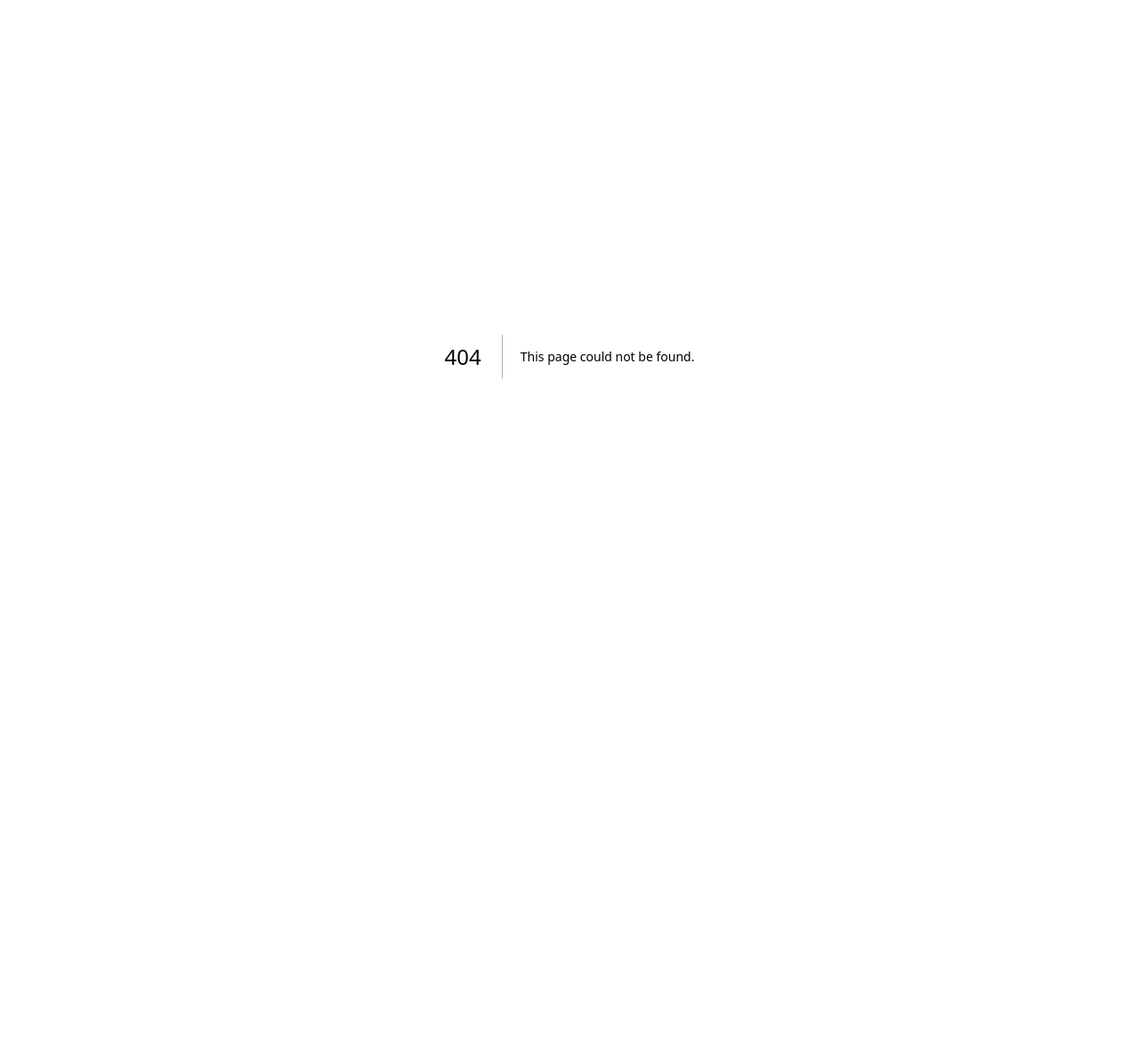
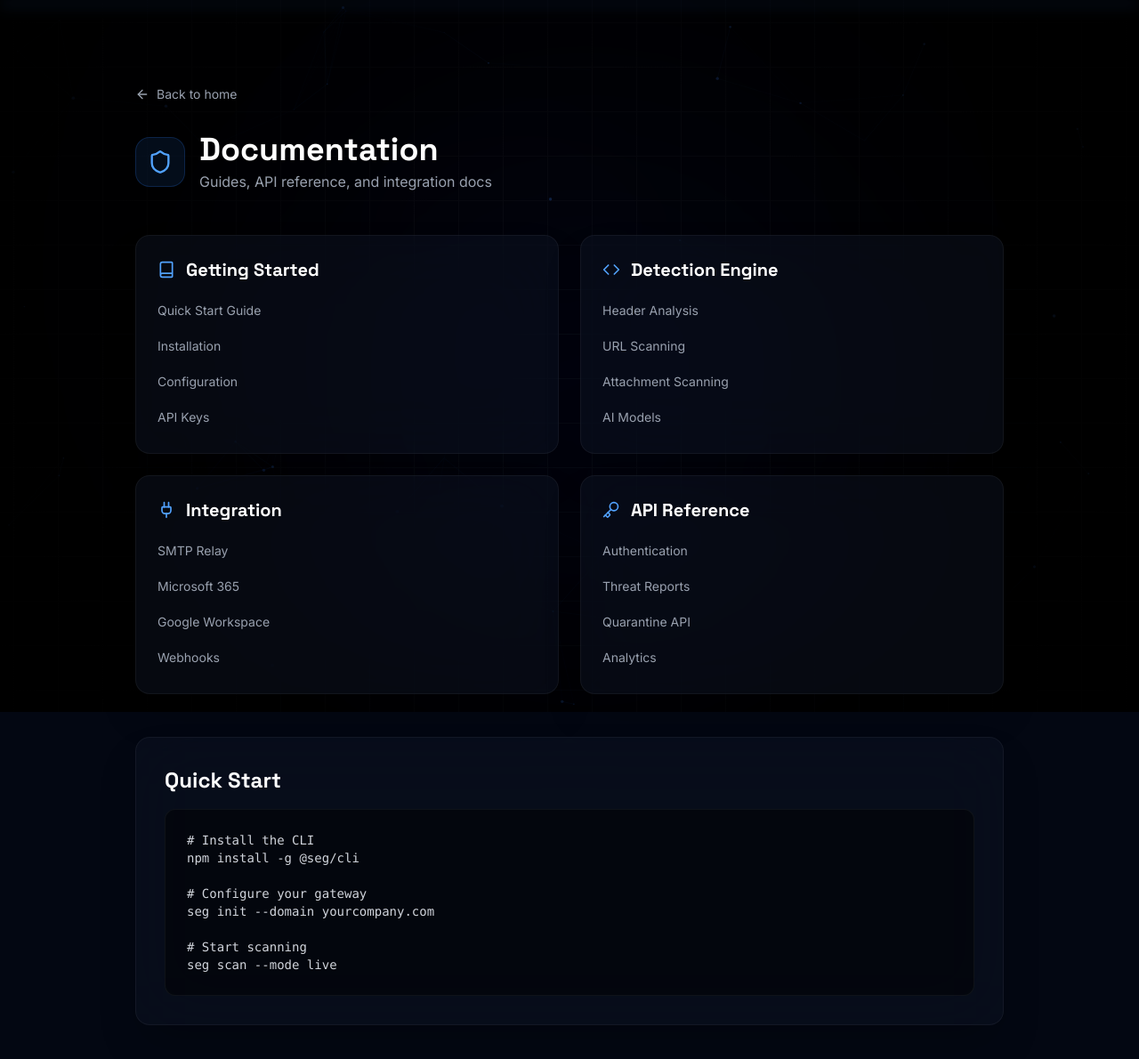
Before and after one commit to nithin2k5/CapStone-1, a Next.js app in the folder client/: page /docs in a window 1280 px wide. Before the commit this address had no page. Shown: the top 1190 px of the page at 89% size. Before the commit the page ends 800 px from the top, so only its background shows below. Built offline with nearby package versions, Linux system fonts and the light colour scheme.

Commit message:
feat: add docs and privacy pages and wire up navigation links
Connects landing page CTAs and navbar to login, signup, dashboard,
documentation, and privacy routes.

```diff
--- /dev/null
+++ b/client/app/docs/page.tsx
@@ -0,0 +1,82 @@
+import Link from "next/link";
+import { Shield, ArrowLeft, Book, Code, Plug, Key } from "lucide-react";
+import AnimatedBackground from "@/components/ui/AnimatedBackground";
+import { docsSections } from "@/lib/mock-data";
+
+export const metadata = {
+  title: "Documentation | Secure Email Gateway",
+  description: "Documentation for Secure Email Gateway API and integration",
+};
+
+const sectionIcons = [Book, Code, Plug, Key];
+
+export default function DocsPage() {
+  return (
+    <div className="relative min-h-screen">
+      <AnimatedBackground />
+
+      <div className="relative z-10 container mx-auto px-6 py-24 max-w-5xl">
+        <Link
+          href="/"
+          className="inline-flex items-center gap-2 text-sm text-gray-400 hover:text-white mb-8 transition-colors"
+        >
+          <ArrowLeft className="w-4 h-4" />
+          Back to home
+        </Link>
+
+        <div className="flex items-center gap-4 mb-12">
+          <div className="w-14 h-14 rounded-2xl bg-blue-500/10 border border-blue-500/20 flex items-center justify-center">
+            <Shield className="w-7 h-7 text-blue-400" />
+          </div>
+          <div>
+            <h1 className="font-heading text-4xl font-bold text-white">Documentation</h1>
+            <p className="text-gray-400 mt-1">Guides, API reference, and integration docs</p>
+          </div>
+        </div>
+
+        <div className="grid md:grid-cols-2 gap-6">
+          {docsSections.map((section, index) => {
+            const Icon = sectionIcons[index] ?? Book;
+            return (
+              <div
+                key={section.title}
+                className="glass-card rounded-2xl p-6 border border-white/[0.05] hover:border-blue-500/20 transition-colors"
+              >
+                <div className="flex items-center gap-3 mb-4">
+                  <Icon className="w-5 h-5 text-blue-400" />
+                  <h2 className="font-heading text-xl font-bold text-white">{section.title}</h2>
+                </div>
+                <ul className="space-y-2">
+                  {section.items.map((item) => (
+                    <li key={item}>
+                      <Link
+                        href="#"
+                        className="text-gray-400 hover:text-blue-400 transition-colors text-sm block py-1.5"
+                      >
+                        {item}
+                      </Link>
+                    </li>
+                  ))}
+                </ul>
+              </div>
+            );
+          })}
+        </div>
+
+        <div className="mt-12 glass-card rounded-2xl p-8 border border-white/[0.05]">
+          <h2 className="font-heading text-2xl font-bold text-white mb-4">Quick Start</h2>
+          <pre className="bg-black/50 rounded-xl p-6 overflow-x-auto text-sm text-gray-300 font-mono border border-white/[0.05]">
+{`# Install the CLI
+npm install -g @seg/cli
+
+# Configure your gateway
+seg init --domain yourcompany.com
+
+# Start scanning
+seg scan --mode live`}
+          </pre>
+        </div>
+      </div>
+    </div>
+  );
+}
--- /dev/null
+++ b/client/app/privacy/page.tsx
@@ -0,0 +1,75 @@
+import Link from "next/link";
+import { ArrowLeft } from "lucide-react";
+import AnimatedBackground from "@/components/ui/AnimatedBackground";
+
+export const metadata = {
+  title: "Privacy Policy | Secure Email Gateway",
+  description: "Privacy policy and terms of service",
+};
+
+export default function PrivacyPage() {
+  return (
+    <div className="relative min-h-screen">
+      <AnimatedBackground />
+
+      <div className="relative z-10 container mx-auto px-6 py-24 max-w-3xl">
+        <Link
+          href="/"
+          className="inline-flex items-center gap-2 text-sm text-gray-400 hover:text-white mb-8 transition-colors"
+        >
+          <ArrowLeft className="w-4 h-4" />
+          Back to home
+        </Link>
+
+        <h1 className="font-heading text-4xl font-bold text-white mb-8">Privacy Policy</h1>
+
+        <div className="glass-card rounded-2xl p-8 border border-white/[0.05] prose prose-invert max-w-none">
+          <div className="space-y-6 text-gray-400 leading-relaxed">
+            <section>
+              <h2 className="text-xl font-bold text-white mb-3">1. Information We Collect</h2>
+              <p>
+                Secure Email Gateway processes email metadata including sender addresses, recipient
+                addresses, subject lines, and attachment hashes for threat detection purposes. We do
+                not store email body content unless explicitly configured for quarantine review.
+              </p>
+            </section>
+
+            <section>
+              <h2 className="text-xl font-bold text-white mb-3">2. How We Use Data</h2>
+              <p>
+                Collected data is used exclusively for phishing detection, malware scanning, and
+                security analytics. Aggregated threat intelligence may be shared with our security
+                partners to improve global email security.
+              </p>
+            </section>
+
+            <section>
+              <h2 className="text-xl font-bold text-white mb-3">3. Data Retention</h2>
+              <p>
+                Threat logs are retained for 90 days by default. Quarantined emails are retained
+                for 30 days before automatic deletion. Retention periods are configurable in your
+                dashboard settings.
+              </p>
+            </section>
+
+            <section>
+              <h2 className="text-xl font-bold text-white mb-3">4. Security</h2>
+              <p>
+                All data is encrypted in transit using TLS 1.3 and at rest using AES-256 encryption.
+                Our infrastructure complies with ISO 27001 and SOC 2 Type II standards.
+              </p>
+            </section>
+
+            <section>
+              <h2 className="text-xl font-bold text-white mb-3">5. Contact</h2>
+              <p>
+                For privacy-related inquiries, contact our Data Protection Officer at{" "}
+                <span className="text-blue-400">privacy@gateway.local</span>.
+              </p>
+            </section>
+          </div>
+        </div>
+      </div>
+    </div>
+  );
+}
--- a/client/components/sections/Footer.tsx
+++ b/client/components/sections/Footer.tsx
@@ -40,10 +40,15 @@ export default function Footer() {
           <div>
             <h4 className="text-white font-bold mb-4">Quick Links</h4>
             <ul className="space-y-3">
-              {['Documentation', 'Architecture', 'Research', 'Dashboard'].map((link) => (
-                <li key={link}>
-                  <Link href="#" className="text-gray-400 hover:text-blue-400 transition-colors text-sm">
-                    {link}
+              {[
+                { label: "Documentation", href: "/docs" },
+                { label: "Architecture", href: "/#architecture" },
+                { label: "Research", href: "/#research" },
+                { label: "Dashboard", href: "/dashboard" },
+              ].map((link) => (
+                <li key={link.label}>
+                  <Link href={link.href} className="text-gray-400 hover:text-blue-400 transition-colors text-sm">
+                    {link.label}
                   </Link>
                 </li>
               ))}
@@ -54,10 +59,15 @@ export default function Footer() {
           <div>
             <h4 className="text-white font-bold mb-4">Legal</h4>
             <ul className="space-y-3">
-              {['Privacy Policy', 'Terms of Service', 'Security Policy', 'Contact'].map((link) => (
-                <li key={link}>
-                  <Link href="#" className="text-gray-400 hover:text-blue-400 transition-colors text-sm">
-                    {link}
+              {[
+                { label: "Privacy Policy", href: "/privacy" },
+                { label: "Terms of Service", href: "/privacy" },
+                { label: "Security Policy", href: "/privacy" },
+                { label: "Contact", href: "/#contact" },
+              ].map((link) => (
+                <li key={link.label}>
+                  <Link href={link.href} className="text-gray-400 hover:text-blue-400 transition-colors text-sm">
+                    {link.label}
                   </Link>
                 </li>
               ))}
--- a/client/components/sections/Hero.tsx
+++ b/client/components/sections/Hero.tsx
@@ -1,5 +1,6 @@
 "use client";
 
+import Link from "next/link";
 import { motion } from "framer-motion";
 import { Shield, Mail, Brain, Network, Lock, AlertTriangle, ArrowRight, ChevronRight } from "lucide-react";
 
@@ -37,13 +38,19 @@ export default function Hero() {
             </p>
 
             <div className="flex flex-col sm:flex-row items-center justify-center lg:justify-start gap-5">
-              <button className="w-full sm:w-auto px-8 py-4 bg-white text-black hover:bg-gray-200 rounded-full font-semibold text-lg transition-all flex items-center justify-center gap-2 group">
+              <Link
+                href="/signup"
+                className="w-full sm:w-auto px-8 py-4 bg-white text-black hover:bg-gray-200 rounded-full font-semibold text-lg transition-all flex items-center justify-center gap-2 group"
+              >
                 Start Free Trial
                 <ArrowRight className="w-5 h-5 group-hover:translate-x-1 transition-transform" />
-              </button>
-              <button className="w-full sm:w-auto px-8 py-4 glass hover:bg-white/[0.05] text-white rounded-full font-semibold text-lg transition-all flex items-center justify-center gap-2">
-                View Documentation
-              </button>
+              </Link>
+              <Link
+                href="/dashboard"
+                className="w-full sm:w-auto px-8 py-4 glass hover:bg-white/[0.05] text-white rounded-full font-semibold text-lg transition-all flex items-center justify-center gap-2"
+              >
+                View Demo
+              </Link>
             </div>
           </motion.div>
 
--- a/client/components/sections/Navbar.tsx
+++ b/client/components/sections/Navbar.tsx
@@ -7,10 +7,11 @@ import Link from "next/link";
 import { GithubIcon } from "@/components/ui/SocialIcons";
 
 const navLinks = [
-  { name: "Features", href: "#features" },
-  { name: "Architecture", href: "#architecture" },
-  { name: "Dashboard", href: "#dashboard" },
-  { name: "Research", href: "#research" },
+  { name: "Features", href: "/#features" },
+  { name: "Architecture", href: "/#architecture" },
+  { name: "Dashboard", href: "/dashboard" },
+  { name: "Research", href: "/#research" },
+  { name: "Docs", href: "/docs" },
 ];
 
 export default function Navbar() {
@@ -68,12 +69,18 @@ export default function Navbar() {
             >
               <GithubIcon />
             </Link>
-            <button className="px-6 py-2.5 text-sm font-semibold text-white bg-white/10 hover:bg-white/20 border border-white/10 rounded-full transition-all backdrop-blur-md">
-              Contact Sales
-            </button>
-            <button className="px-6 py-2.5 text-sm font-semibold text-white bg-blue-600 hover:bg-blue-500 rounded-full transition-all shadow-[0_0_20px_rgba(59,130,246,0.3)] hover:shadow-[0_0_30px_rgba(59,130,246,0.5)]">
+            <Link
+              href="/login"
+              className="px-6 py-2.5 text-sm font-semibold text-white bg-white/10 hover:bg-white/20 border border-white/10 rounded-full transition-all backdrop-blur-md"
+            >
+              Sign In
+            </Link>
+            <Link
+              href="/signup"
+              className="px-6 py-2.5 text-sm font-semibold text-white bg-blue-600 hover:bg-blue-500 rounded-full transition-all shadow-[0_0_20px_rgba(59,130,246,0.3)] hover:shadow-[0_0_30px_rgba(59,130,246,0.5)]"
+            >
               Get Started
-            </button>
+            </Link>
           </div>
 
           {/* Mobile Toggle */}
@@ -105,12 +112,20 @@ export default function Navbar() {
                 </Link>
               ))}
               <div className="flex flex-col gap-4 pt-6 border-t border-white/10">
-                <button className="w-full px-6 py-3 text-base font-semibold text-white bg-blue-600 rounded-xl">
+                <Link
+                  href="/signup"
+                  className="w-full px-6 py-3 text-base font-semibold text-white bg-blue-600 rounded-xl text-center"
+                  onClick={() => setMobileMenuOpen(false)}
+                >
                   Get Started
-                </button>
-                <button className="w-full px-6 py-3 text-base font-semibold text-white bg-white/5 border border-white/10 rounded-xl">
-                  Contact Sales
-                </button>
+                </Link>
+                <Link
+                  href="/login"
+                  className="w-full px-6 py-3 text-base font-semibold text-white bg-white/5 border border-white/10 rounded-xl text-center"
+                  onClick={() => setMobileMenuOpen(false)}
+                >
+                  Sign In
+                </Link>
               </div>
             </div>
           </motion.div>
```
